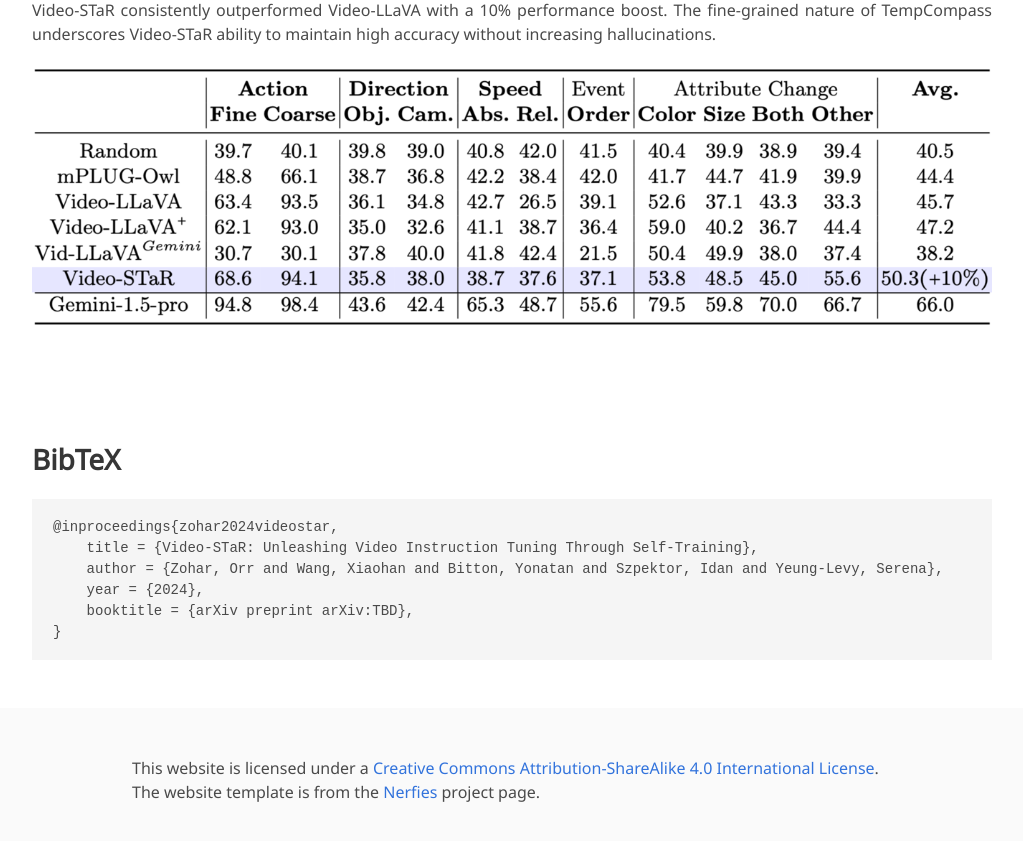
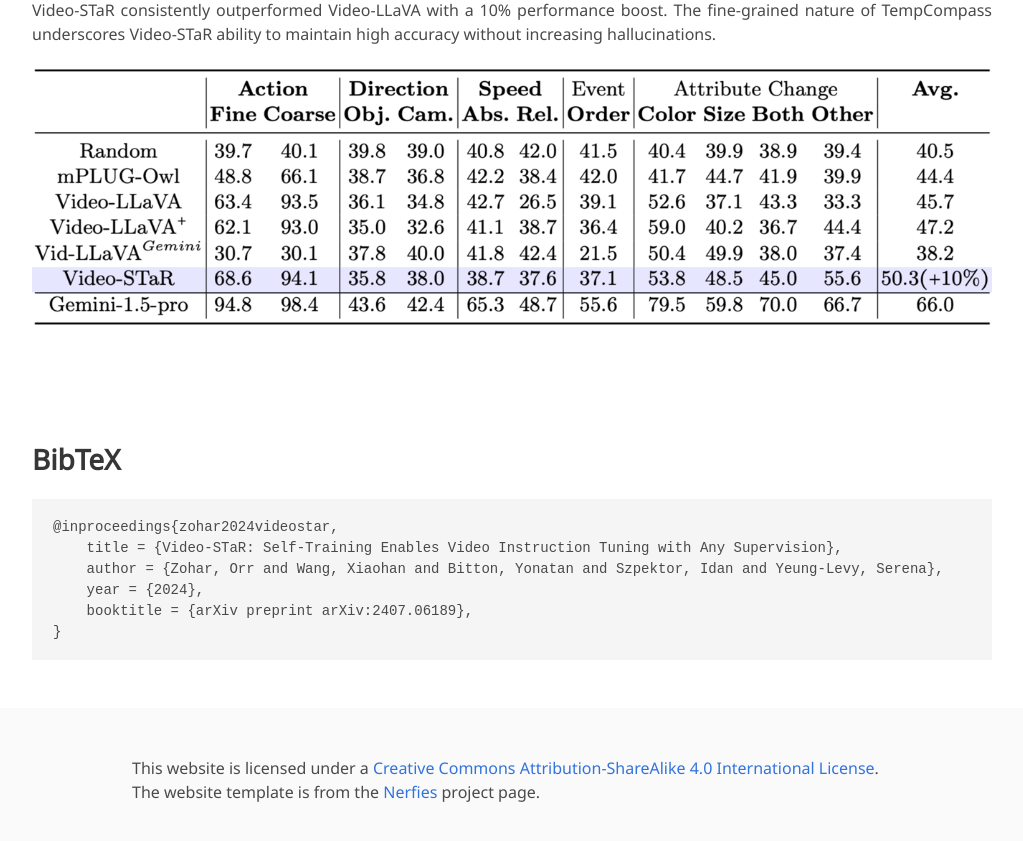
Before and after one commit to orrzohar/orrzohar.github.io, a Jekyll site: the page built from _projects/video-star/index.html, in a window 1280 px wide and 900 px high, scrolled down 2137 px. Shown: the top 841 px of the window, without its empty margins (128-1151 px from the left). Built offline with Jekyll 4.4.1, drawn with Linux system fonts in a browser that asks for light colours; some web fonts are replaced; a style sheet for code colours, icons or effects is not loaded; some of the changed text lies outside the part shown.

Commit message:
update website

```diff
--- a/_data/projects.yaml
+++ b/_data/projects.yaml
@@ -1,6 +1,6 @@
 projects:
   - title: "Video-STaR"
-    subtitle: "Open World Object Detection in the Era of Foundation Models"
+    subtitle: "Self-Training Enables Video Instruction Tuning with Any Supervision"
     url: "projects/video-star"
     thumbnail: "assets/publications/icons/video-star.jpg"
     arxiv: "https://arxiv.org/abs/TBD"
--- a/_data/publications.yaml
+++ b/_data/publications.yaml
@@ -1,12 +1,12 @@
 papers:
 
-  - title: "Video-STaR: Unleashing Video Instruction Tuning Through Self-Training"
+  - title: "Video-STaR: Self-Training Enables Video Instruction Tuning with Any Supervision"
     authors: "<b>Orr Zohar</b>, Xiaohan Wang, Yonatan Bitton, Idan Szpektor, Serena Yeung-Levy"
     venue: "arXiv preprint (2024)"
     arxiv: "https://arxiv.org/abs/TBD"
     bibtex: |
       @article{zohar2024videostar,
-        title={Video-STaR: Unleashing Video Instruction Tuning Through Self-Training},
+        title={Video-STaR: Self-Training Enables Video Instruction Tuning with Any Supervision},
         author={Zohar, Orr and Wang, Xiaohan and Bitton, Yonatan and Szpektor, Idan and Yeung-Levy, Serena},
         journal={arXiv preprint arXiv:TBD},
         year={2024}
--- a/_projects/video-star/index.html
+++ b/_projects/video-star/index.html
@@ -6,7 +6,7 @@
   <meta charset="utf-8">
   <meta name="description"
         content="Video-STaR">
-  <meta name="keywords" content="Video Instruction Tuning, Visual Instruction Tuning, Self-Improvment, Data Generation">
+  <meta name="keywords" content="Video Instruction Tuning, Visual Instruction Tuning, Self-Training, Self-Improvment, Data Generation">
   <meta name="viewport" content="width=device-width, initial-scale=1">
   <title>Video-STaR</title>
 
@@ -87,7 +87,7 @@
     <div class="container is-max-desktop">
       <div class="columns is-centered">
         <div class="column has-text-centered">
-          <h1 class="title is-1 publication-title">Video-STaR: Unleashing Video Instruction Tuning Through Self-Training</h1>
+          <h1 class="title is-1 publication-title">Video-STaR: Self-Training Enables Video Instruction Tuning with Any Supervision</h1>
           <div class="is-size-5 publication-authors">
             <span class="author-block">
               <a href="https://orrzohar.github.io">Orr Zohar</a><sup></sup>,
@@ -115,7 +115,7 @@
             <div class="publication-links">
               <!-- PDF Link. -->
               <span class="link-block">
-                <a href="https://arxiv.org/TBD"
+                <a href="https://arxiv.org/abs/2407.06189"
                    class="external-link button is-normal is-rounded is-dark">
                   <span class="icon">
                       <i class="ai ai-arxiv"></i>
@@ -125,7 +125,7 @@
                 </a>
               </span>
               <span class="link-block">
-                <a href="https://arxiv.org/TBD"
+                <a href="https://arxiv.org/pdf/2407.06189"
                    class="external-link button is-normal is-rounded is-dark">
                   <span class="icon">
                     <img src="./static/images/pdf_icon.png" alt="PDF Icon" style="height: 1em; width: 1em;">
@@ -265,10 +265,10 @@
   <div class="container is-max-desktop content">
     <h2 class="title">BibTeX</h2>
     <pre><code>@inproceedings{zohar2024videostar,
-    title = {Video-STaR: Unleashing Video Instruction Tuning Through Self-Training},
+    title = {Video-STaR: Self-Training Enables Video Instruction Tuning with Any Supervision},
     author = {Zohar, Orr and Wang, Xiaohan and Bitton, Yonatan and Szpektor, Idan and Yeung-Levy, Serena},
     year = {2024},
-    booktitle = {arXiv preprint arXiv:TBD},
+    booktitle = {arXiv preprint arXiv:2407.06189},
 }</code></pre>
   </div>
 </section>
```
